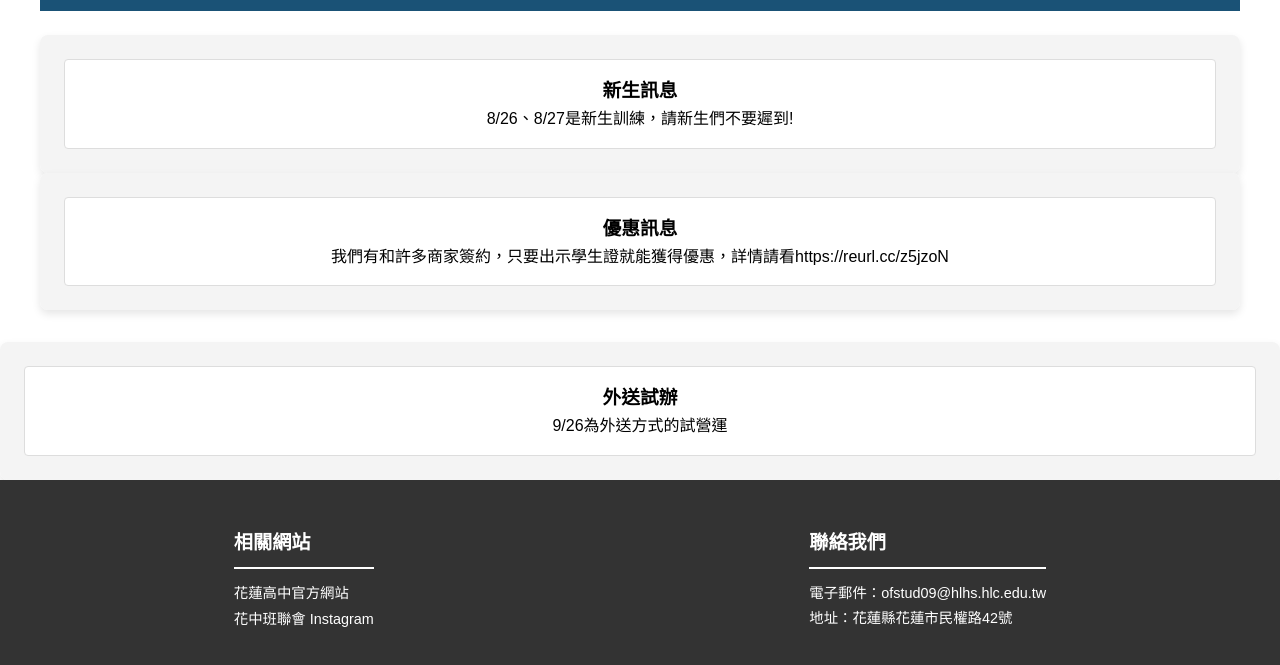
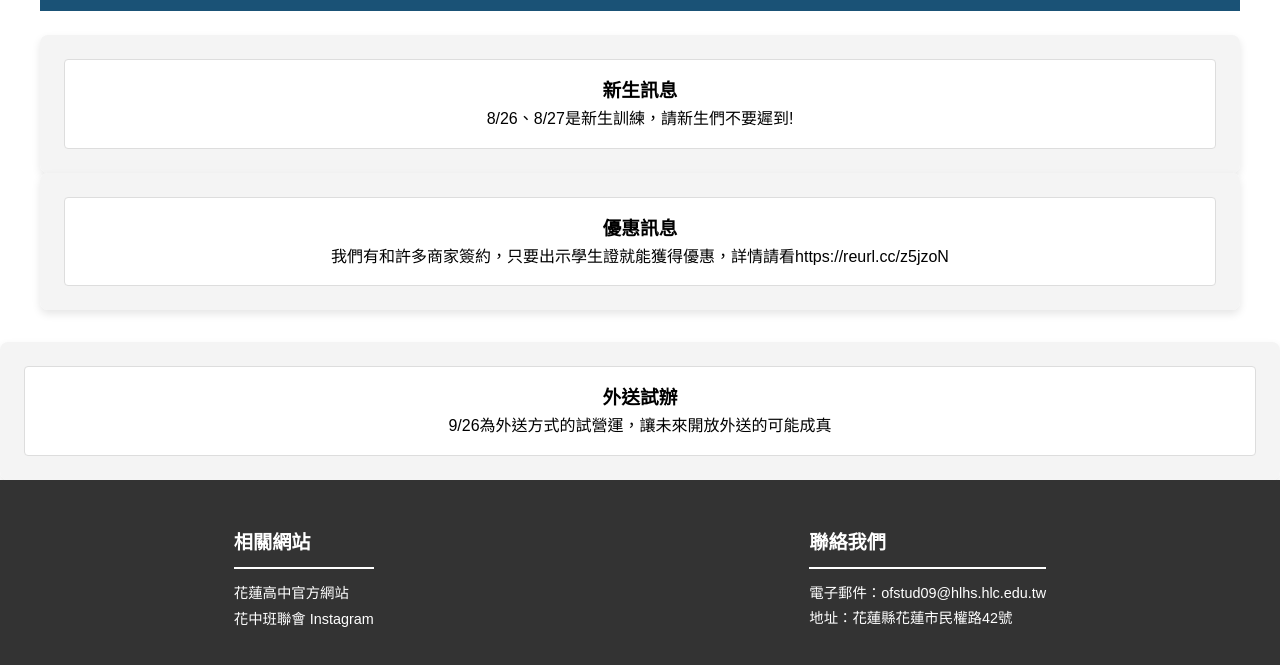
Before and after one commit to Ouovovo0131/HLHS_candidate_page, a plain HTML site: page index.html in a window 1280 px wide. Shown: the part 525-1190 px from the top of the page. Drawn offline with Linux system fonts and the light colour scheme.

Commit message:
Update index.html

```diff
--- a/index.html
+++ b/index.html
@@ -87,7 +87,7 @@
                  <li>
                  <div class="news-item">
                    <h3 class="news-title">外送試辦</h3>
-                   <p class="news-text">9/26為外送方式的試營運</p>
+                   <p class="news-text">9/26為外送方式的試營運，讓未來開放外送的可能成真</p>
                  </div>
                  </li>
              </ul>
```
